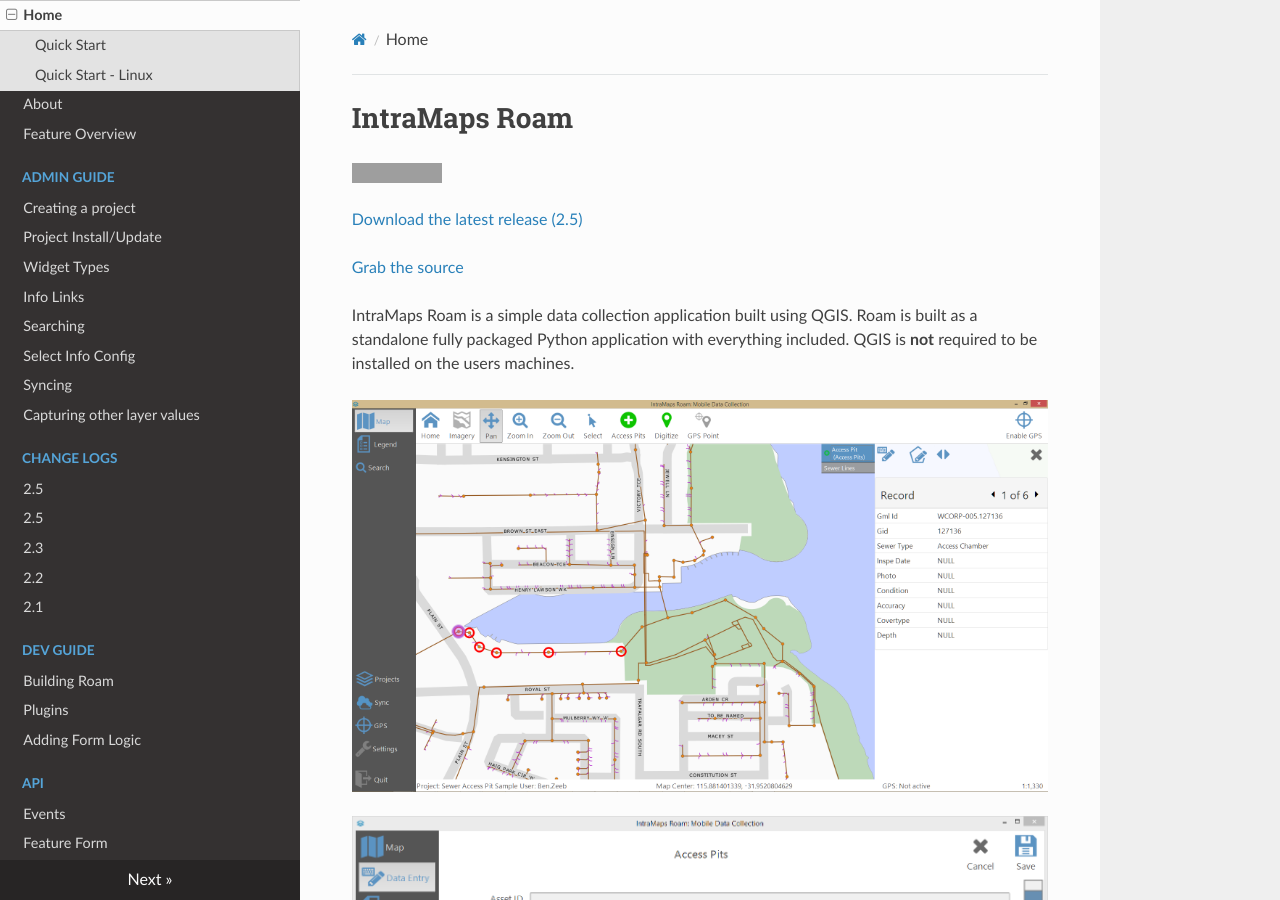
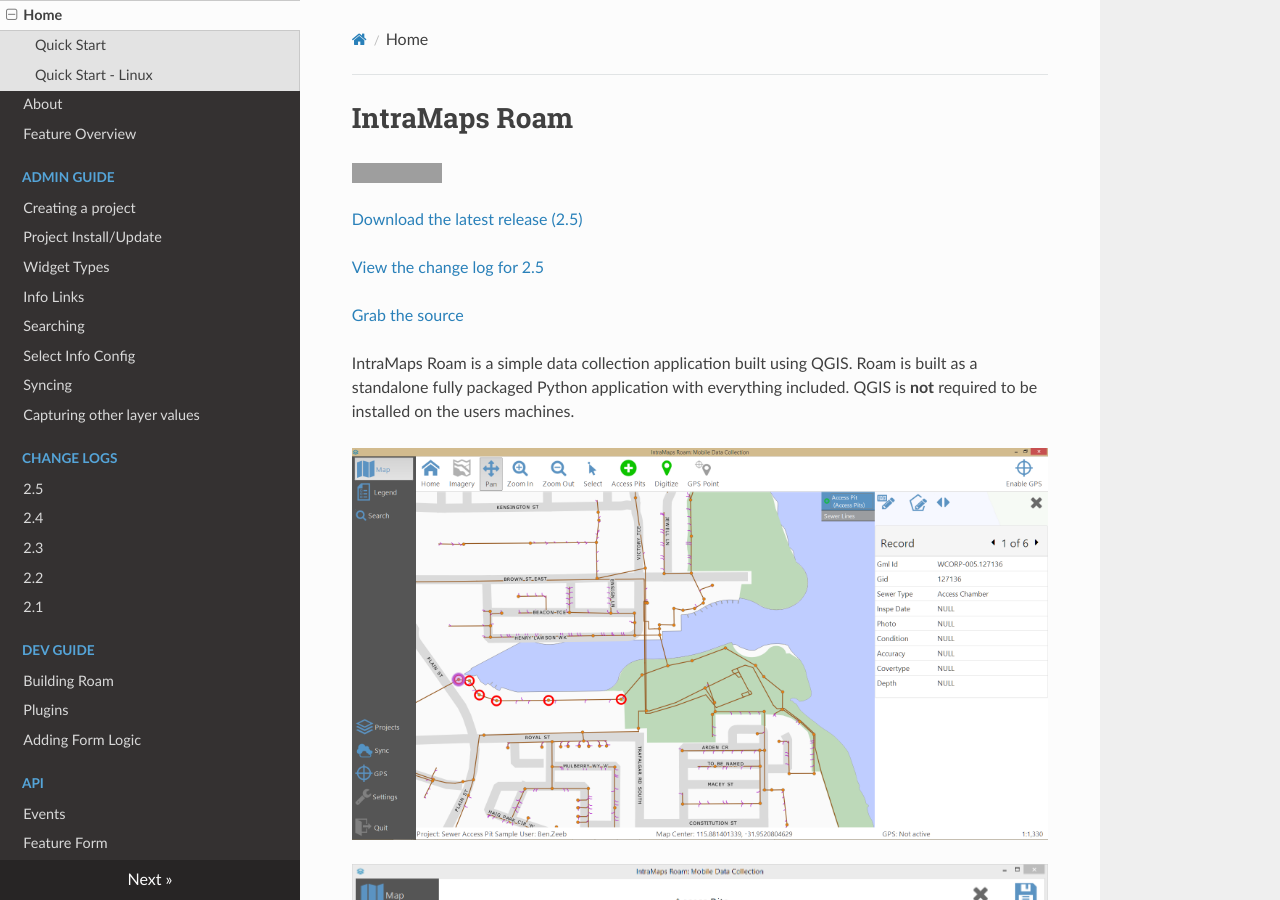
Before and after one commit to roam-qgis/Roam-docs, an MkDocs documentation site: the page built from docs/index.md, in a window 1280 px wide and 900 px high. Built offline with MkDocs 1.6.1, drawn with Linux system fonts in a browser that asks for light colours; nearby versions of some CDN libraries; old or Windows-style settings are respelled for this version of MkDocs; part of the change alters nothing that is shown; grey boxes are pictures that could not be loaded.

Commit message:
Move change log stuff

```diff
--- a/docs/index.md
+++ b/docs/index.md
@@ -3,6 +3,8 @@
 [![Build Status](https://travis-ci.org/DMS-Aus/Roam.svg?branch=master)](https://travis-ci.org/DMS-Aus/Roam)
 
 [Download the latest release (2.5)](https://github.com/DMS-Aus/Roam/releases)
+
+[View the change log for 2.5](features/features-2.5.md)
 
 [Grab the source](https://github.com/DMS-Aus/Roam)
 
--- a/mkdocs.yml
+++ b/mkdocs.yml
@@ -11,7 +11,7 @@ pages:
 - ['admin-guide/Select-Config.md', 'Admin Guide', 'Select Info Config']
 - ['admin-guide/Syncing.md', 'Admin Guide', 'Syncing']
 - ['admin-guide/capturevalues.md', 'Admin Guide', 'Capturing other layer values']
-- ['features/Features-2.4.md', 'Change Logs', '2.5']
+- ['features/Features-2.5.md', 'Change Logs', '2.5']
 - ['features/Features-2.4.md', 'Change Logs', '2.4']
 - ['features/Features-2.3.md', 'Change Logs', '2.3']
 - ['features/Features-2.2.md', 'Change Logs', '2.2']
```
